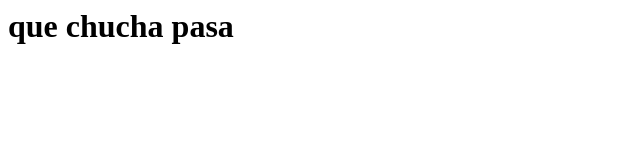
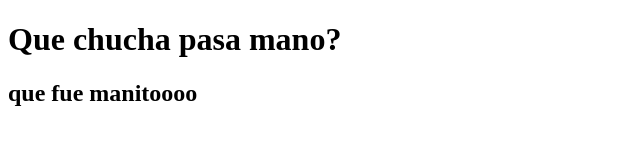
Before and after one commit to ahzaradshBjj/mod2_solution, a plain HTML site: page index.html in a window 1280 px wide. Shown: the whole page, without its empty margins (0-640 px from the left). Drawn offline with Linux system fonts and the light colour scheme.

Commit message:
small changes

```diff
--- a/index.html
+++ b/index.html
@@ -1 +1,13 @@
-<h1>que chucha pasa </h1>
+<!DOCTYPE html>
+<html lang="en">
+<head>
+    <meta charset="UTF-8">
+    <meta name="viewport" content="width=device-width, initial-scale=1.0">
+    <title>Document</title>
+</head>
+<body>
+    <h1>Que chucha pasa mano?</h1>
+    <h2>que fue manitoooo</h2>
+
+</body>
+</html>
```
